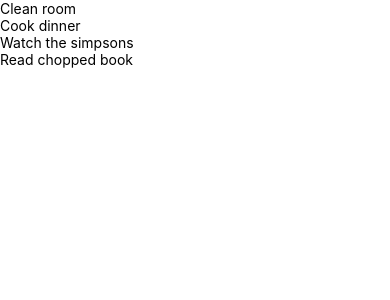
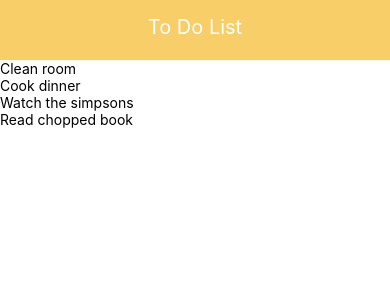
Before and after one commit to davzlum/toDoListReactNative, a React Native app: screen / in a window 390 px wide. Shown: the top 300 px of the page. Built offline with nearby package versions, Linux system fonts and the light colour scheme.

Commit message:
Create header component

```diff
--- a/App.js
+++ b/App.js
@@ -1,6 +1,7 @@
 import React, {useState} from 'react';
 import ListItem from './components/ListItem';
-import {StyleSheet, View, FlatList, Text} from 'react-native';
+import Header from './components/Header';
+import {StyleSheet, View, FlatList} from 'react-native';
 
 const App = () => {
   const [tasks, setTasks] = useState([
@@ -11,6 +12,7 @@ const App = () => {
   ]);
   return (
     <View>
+      <Header />
       <FlatList
         data={tasks}
         renderItem={({item}) => <ListItem task={item} />}
--- /dev/null
+++ b/components/Header.js
@@ -0,0 +1,25 @@
+import React from 'react';
+import {StyleSheet, View, Text} from 'react-native';
+
+const Header = () => {
+  return (
+    <View style={styles.header}>
+      <Text style={styles.text}>To Do List</Text>
+    </View>
+  );
+};
+
+const styles = StyleSheet.create({
+  header: {
+    height: 60,
+    padding: 15,
+    backgroundColor: '#F7CE68',
+  },
+  text: {
+    fontSize: 20,
+    color: 'white',
+    textAlign: 'center',
+  },
+});
+
+export default Header;
--- a/package.json
+++ b/package.json
@@ -11,7 +11,8 @@
   },
   "dependencies": {
     "react": "17.0.2",
-    "react-native": "0.66.1"
+    "react-native": "0.66.1",
+    "react-native-linear-gradient": "^2.5.6"
   },
   "devDependencies": {
     "@babel/core": "^7.12.9",
```
Also changed, not shown: 2 other files (tests, documents, lock files or other folders).
